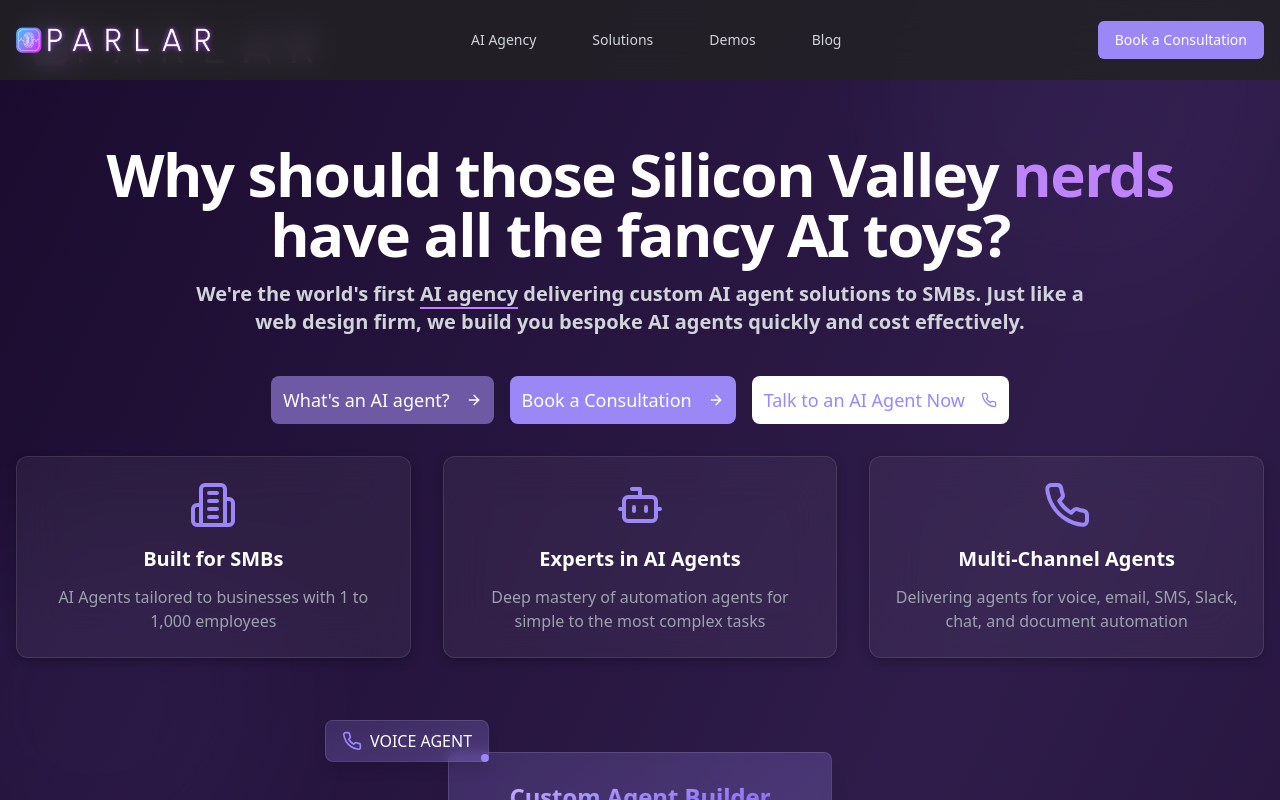
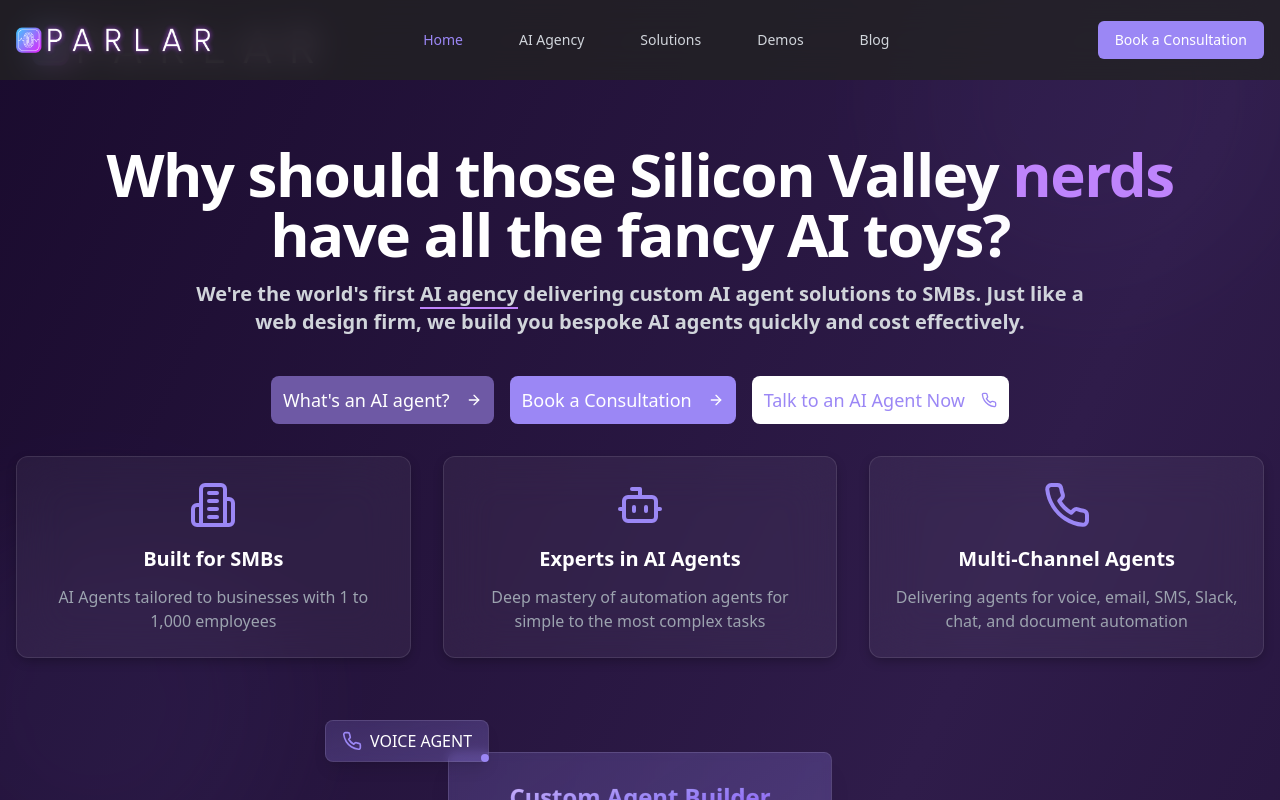
Before and after one commit to awesbecher/powered-by-website, a React (Vite) app: page / in a window 1280 px wide. Shown: the top 800 px of the page. Built offline with nearby package versions, Linux system fonts and the light colour scheme.

Commit message:
Add Home link to navbar
Added a "Home" link to the navigation bar, positioned to the left of the "AI Agency" link.  This link directs to the index page and is implemented consistently across all pages.

```diff
--- a/src/components/layout/Navbar.tsx
+++ b/src/components/layout/Navbar.tsx
@@ -1,3 +1,4 @@
+
 import { cn } from "@/lib/utils";
 import { Link, useLocation } from "react-router-dom";
 import { Button } from "@/components/ui/button";
@@ -34,6 +35,21 @@ const Navbar = () => {
           {/* Navigation Items */}
           <div className="hidden md:flex items-center justify-center flex-1">
             <div className="flex space-x-8">
+              {/* Home Link */}
+              <Link
+                to="/"
+                className={cn(
+                  "px-3 py-2 text-sm font-medium relative group",
+                  location.pathname === '/'
+                    ? "text-[#9b87f5]"
+                    : "text-gray-300 hover:text-white",
+                  "transition-colors duration-200"
+                )}
+              >
+                Home
+                <span className="absolute bottom-0 left-0 w-full h-0.5 bg-[#9b87f5] transform scale-x-0 group-hover:scale-x-100 transition-transform duration-200 origin-left" />
+              </Link>
+
               {/* AI Agency Link */}
               <Link
                 to="/ai-agency"
```
